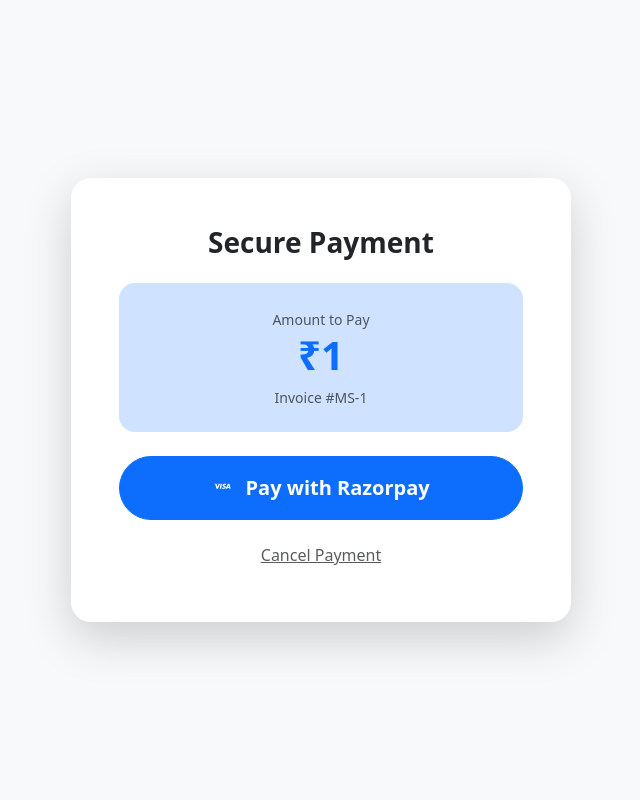
After one commit to dedbloop101/MediSync-Healthcare-Billing-portal, a Flask app: template Authentication Module/templates/checkout.html in a window 1280 px wide. The commit adds this page. Shown: the whole page, without its empty margins (319-959 px from the left). Run offline with Flask 2, Linux system fonts and the light colour scheme; the template is opened without the code that fills it: most values are stand-ins (such as "Sample title", 1, 10 or a date in 2020); some libraries are stand-ins or nearby versions.

```diff
--- a/Authentication Module/app.py
+++ b/Authentication Module/app.py
@@ -12,8 +12,9 @@
 BASE_DIR = os.path.dirname(os.path.abspath(__file__))
 DB_PATH = os.path.join(BASE_DIR, 'database.db')
 
-login_attempts = {}
+login_attempts = {} # In-memory tracking for login attempts (email: count)
 
+#----- Initializing Database with necessary tables and seed data -----
 def init_db():
     with sqlite3.connect(DB_PATH) as conn:
         cursor = conn.cursor()
@@ -31,8 +32,11 @@
         # Billing Table: Master transaction ledger
         cursor.execute('''CREATE TABLE IF NOT EXISTS bills (
             id INTEGER PRIMARY KEY AUTOINCREMENT,
-            patient_name TEXT, total_amount REAL,
-            medicine_list TEXT, date TIMESTAMP DEFAULT CURRENT_TIMESTAMP)''')
+            patient_name TEXT,
+            total_amount REAL,
+            medicine_list TEXT,
+            status TEXT DEFAULT 'Pending',
+            date TIMESTAMP DEFAULT CURRENT_TIMESTAMP)''')
 
         # Seed Initial Inventory
         cursor.execute("SELECT COUNT(*) FROM inventory")
@@ -204,6 +208,7 @@
     output.seek(0)
     return send_file(output, as_attachment=True, download_name="MediSync_Audit_Report.pdf", mimetype='application/pdf')
 
+#--- DOCTOR PRESCRIPTION & BILLING ---
 @app.route('/submit_prescription', methods=['POST'])
 def submit_prescription():
     if session.get('role') != 'doctor': return "Unauthorized", 403
@@ -227,6 +232,7 @@
             conn.commit()
     return render_template('success_billing.html', total=total_bill, patient=patient_name)
 
+#--- PDF GENERATION FOR INDIVIDUAL BILLS ---
 @app.route('/download_bill/<int:bill_id>')
 def download_bill(bill_id):
     with sqlite3.connect(DB_PATH) as conn:
@@ -253,6 +259,23 @@
     output.seek(0)
     return send_file(output, as_attachment=True, download_name=f"Invoice_{bill_id}.pdf", mimetype='application/pdf')
 
+#--- CHECKOUT & PAYMENT PAGE ---
+@app.route('/patient/pay/<int:bill_id>')
+def checkout(bill_id):
+    if session.get('role') != 'patient': return redirect(url_for('home'))
+    with sqlite3.connect(DB_PATH) as conn:
+        conn.row_factory = sqlite3.Row
+        bill = conn.execute("SELECT * FROM bills WHERE id = ?", (bill_id,)).fetchone()
+    return render_template('checkout.html', bill=bill)
+
+@app.route('/payment/success/<int:bill_id>')
+def payment_success(bill_id):
+    with sqlite3.connect(DB_PATH) as conn:
+        # Update the status to 'Paid' upon successful payment
+        conn.execute("UPDATE bills SET status = 'Paid' WHERE id = ?", (bill_id,))
+        conn.commit()
+    return render_template('payment_confirmed.html', bill_id=bill_id)
+
 @app.route('/logout')
 def logout():
     session.clear()
--- /dev/null
+++ b/Authentication Module/templates/checkout.html
@@ -0,0 +1,51 @@
+<!DOCTYPE html>
+<html lang="en">
+<head>
+    <meta charset="UTF-8">
+    <title>MediSync | Secure Checkout</title>
+    <link href="https://cdn.jsdelivr.net/npm/bootstrap@5.3.0/dist/css/bootstrap.min.css" rel="stylesheet">
+    <link href='https://unpkg.com/boxicons@2.1.4/css/boxicons.min.css' rel='stylesheet'>
+</head>
+<body class="bg-light d-flex align-items-center vh-100">
+    <div class="container text-center">
+        <div class="card shadow-lg border-0 p-5 mx-auto" style="max-width: 500px; border-radius: 20px;">
+            <h3 class="fw-bold mb-4">Secure Payment</h3>
+            <div class="bg-primary-subtle p-4 rounded-4 mb-4">
+                <span class="text-muted small">Amount to Pay</span>
+                <h1 class="text-primary fw-bold">₹{{ bill.total_amount }}</h1>
+                <p class="small text-muted mb-0">Invoice #MS-{{ bill.id }}</p>
+            </div>
+
+            <button id="rzp-button1" class="btn btn-primary btn-lg w-100 rounded-pill py-3 fw-bold">
+                <i class='bx bxl-visa me-2'></i> Pay with Razorpay
+            </button>
+
+            <a href="/patient/dashboard" class="btn btn-link mt-3 text-muted">Cancel Payment</a>
+        </div>
+    </div>
+
+    <script src="https://checkout.razorpay.com/v1/checkout.js"></script>
+    <script>
+    var options = {
+        "key": "rzp_test_Sj7YZuIS4nVSmX", // Get this from Razorpay Dashboard
+        "amount": "{{ bill.total_amount * 100 }}", // Amount in paise (100 paise = 1 INR)
+        "currency": "INR",
+        "name": "MediSync Healthcare",
+        "description": "Invoice Payment for #MS-{{ bill.id }}",
+        "handler": function (response){
+            // Redirect to success route on successful payment
+            window.location.href = "/payment/success/" + "{{ bill.id }}";
+        },
+        "prefill": {
+            "name": "{{ session['user'] }}",
+        },
+        "theme": { "color": "#0d6efd" }
+    };
+    var rzp1 = new Razorpay(options);
+    document.getElementById('rzp-button1').onclick = function(e){
+        rzp1.open();
+        e.preventDefault();
+    }
+    </script>
+</body>
+</html>
```
Also changed, not shown: Authentication Module/requirements.txt (+9 -0 lines), Authentication Module/templates/index.html (+33 -16 lines), Authentication Module/templates/patient_dashboard.html (+37 -72 lines), Authentication Module/database.db.
